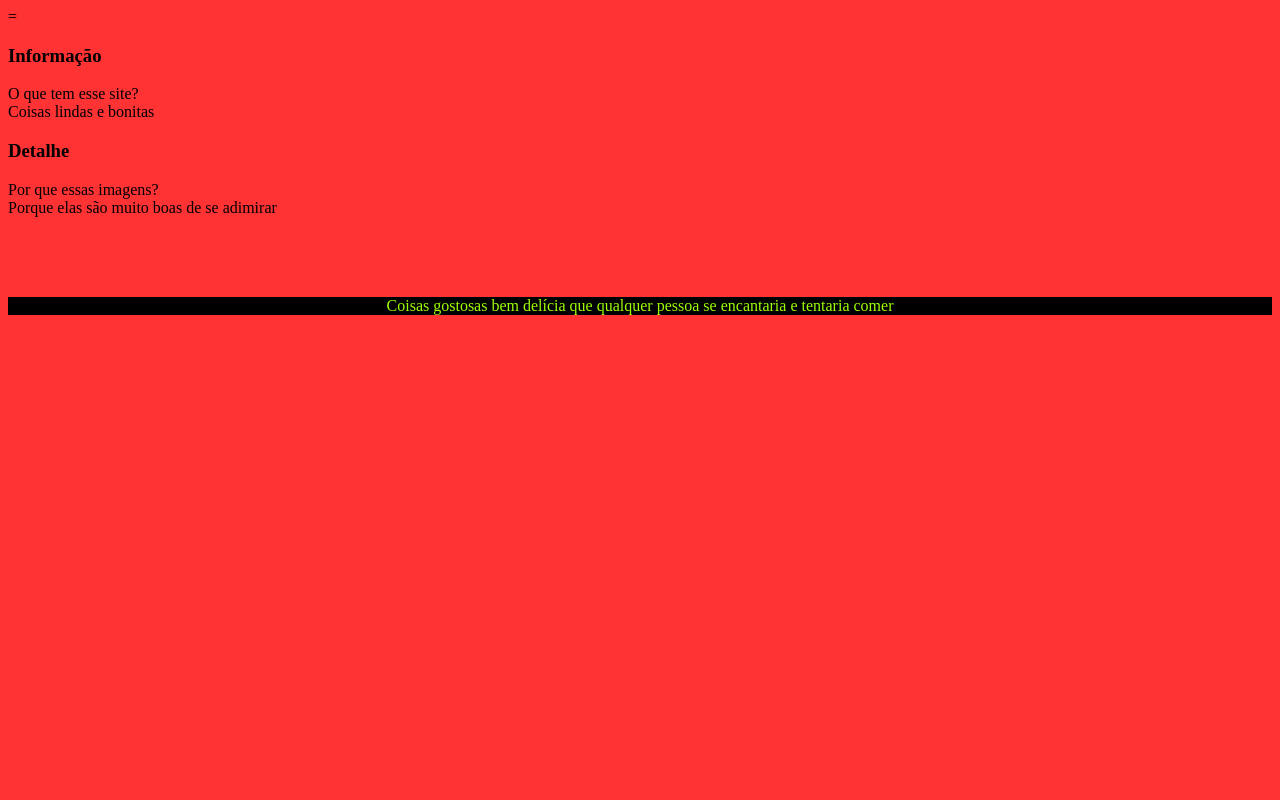
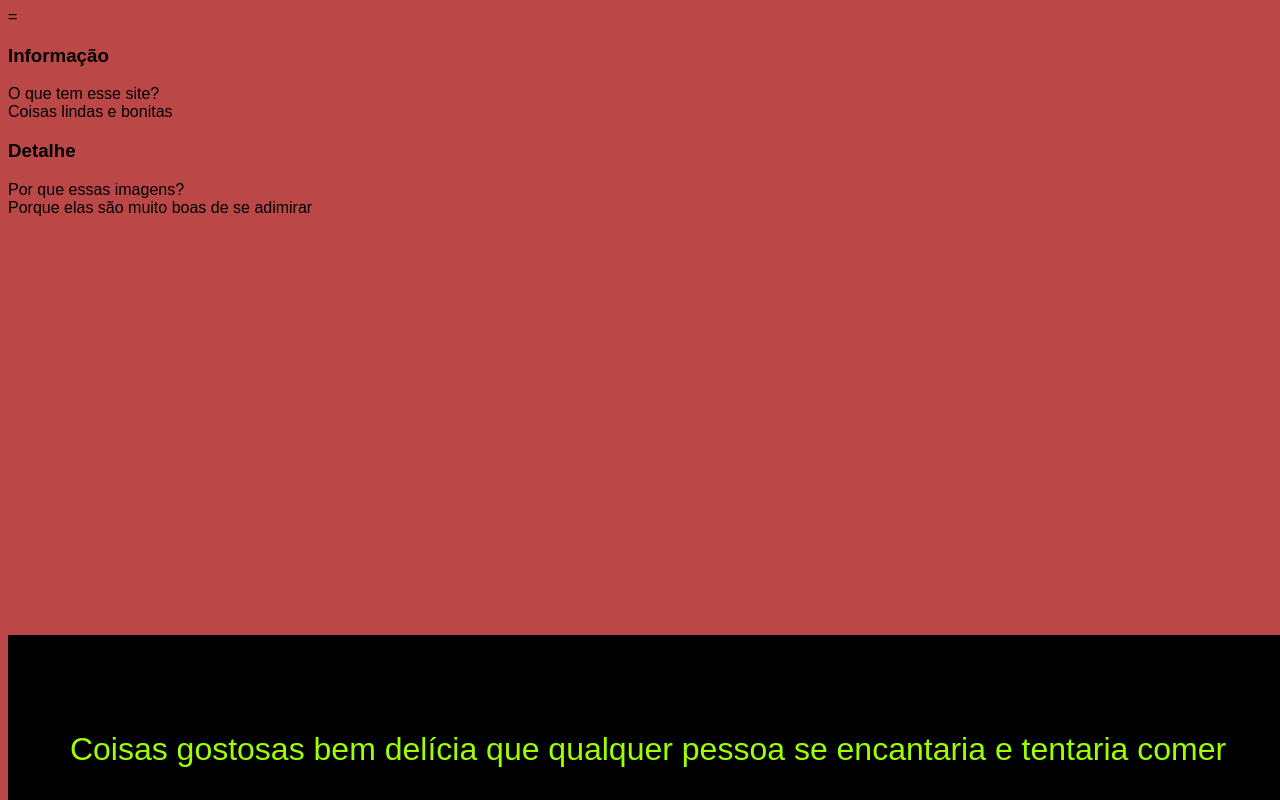
Before and after one commit to Manuelgomas/projeto-final-matematica-II, a plain HTML site: page index.html in a window 1280 px wide. Drawn offline with Linux system fonts and the light colour scheme; files that its build step writes are made by us from their sources.

Commit message:
Add files via upload

```diff
--- a/style.css
+++ b/style.css
@@ -1,16 +1,16 @@
 body{
-    background-color: rgba(255, 0, 0, 0.801);
-    font font-family:impact comics-sans ;
+    background-color: rgba(172, 26, 26, 0.801);
+ font-family: sans-serif;
 }
 footer{
     background-color: rgb(0, 0, 0);
     color:rgb(157, 255, 0);
-    position:relative;
+    position:fixed;
     bottom:0%;
     width:100%;
 }
 footer p{
     text-align: center;
-    font-size: 1rem;
-    margin-top:5rem;
+    font-size: 2rem;
+    margin-top:6rem;
 }
```
